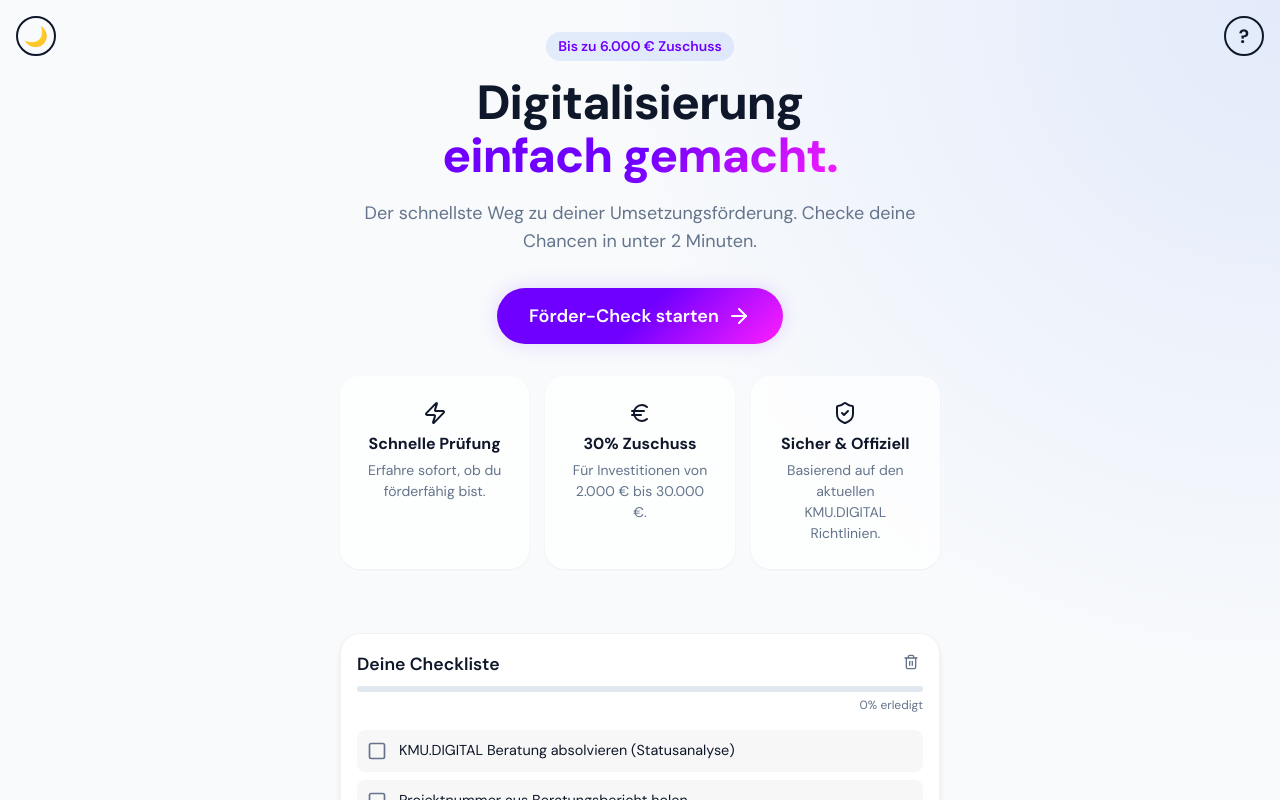
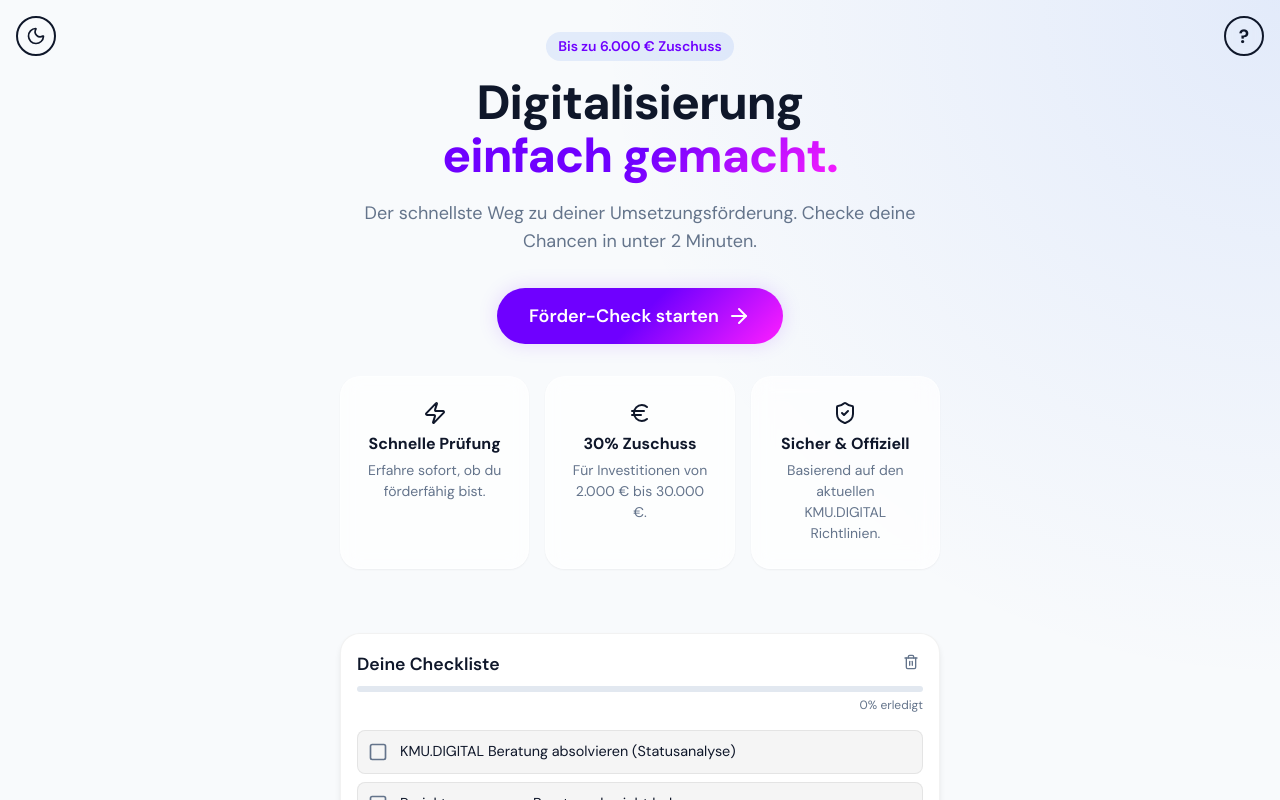
Before and after one commit to andischwaiger87-oss/KMU-Foerderung, a React (Vite) app: page / in a window 1280 px wide. Shown: the top 800 px of the page. Built offline with nearby package versions, Linux system fonts and the light colour scheme.

Commit message:
Optische Anpassung: Emojis im Theme Toggle gegen professionelle minimalistische Icons ersetzt

```diff
--- a/src/App.jsx
+++ b/src/App.jsx
@@ -3,6 +3,8 @@ import { BrowserRouter as Router, Routes, Route, useLocation } from 'react-route
 import { AnimatePresence } from 'framer-motion'
 import Loader from './components/ui/Loader'
 import Footer from './components/Footer'
+// NEW: Import the minimalist icons from lucide-react
+import { Sun, Moon } from 'lucide-react'
 
 // Lazy load views for performance
 const Home = lazy(() => import('./views/Home'))
@@ -76,7 +78,8 @@ function App() {
                 }}
                 title={isDarkMode ? "In den hellen Modus wechseln" : "In den dunklen Modus wechseln"}
             >
-                {isDarkMode ? '☀️' : '🌙'}
+                {/* MODIFIED: Use minimalist icons from lucide-react */}
+                {isDarkMode ? <Sun size={20} /> : <Moon size={20} />}
             </button>
         </div>
 
--- a/src/components/Checklist.module.css
+++ b/src/components/Checklist.module.css
@@ -66,9 +66,14 @@
     gap: 12px;
     padding: 10px;
     border-radius: var(--radius-sm);
-    background: rgba(0, 0, 0, 0.03);
+    background: rgba(128, 128, 128, 0.08); /* HIER GEÄNDERT: Neutrales Grau */
+    border: 1px solid rgba(128, 128, 128, 0.15); /* HINZUGEFÜGT: Zarter Rahmen für Kontrast */
     cursor: pointer;
-    transition: background 0.2s;
+    transition: all 0.2s;
+}
+
+.item:hover {
+    background: rgba(128, 128, 128, 0.15); /* HIER GEÄNDERT */
 }
 
 .item:hover {
--- a/src/components/wizard/WizardSteps.module.css
+++ b/src/components/wizard/WizardSteps.module.css
@@ -101,9 +101,15 @@
 .slider {
     width: 100%;
     height: 6px;
-    background: #e2e8f0;
+    background: rgba(128, 128, 128, 0.3); /* HIER GEÄNDERT: Vorher #e2e8f0 */
     border-radius: 4px;
     appearance: none;
+}
+
+.resultGroup {
+    text-align: center;
+    padding-top: var(--spacing-md);
+    border-top: 1px solid rgba(128, 128, 128, 0.2); /* HIER GEÄNDERT: Vorher #f1f5f9 */
 }
 
 .slider::-webkit-slider-thumb {
@@ -119,7 +125,7 @@
 .resultGroup {
     text-align: center;
     padding-top: var(--spacing-md);
-    border-top: 1px solid #f1f5f9;
+    border-top: 1px solid rgba(128, 128, 128, 0.2); /* HIER GEÄNDERT: Vorher #f1f5f9 */
 }
 
 .grantAmount {
```
